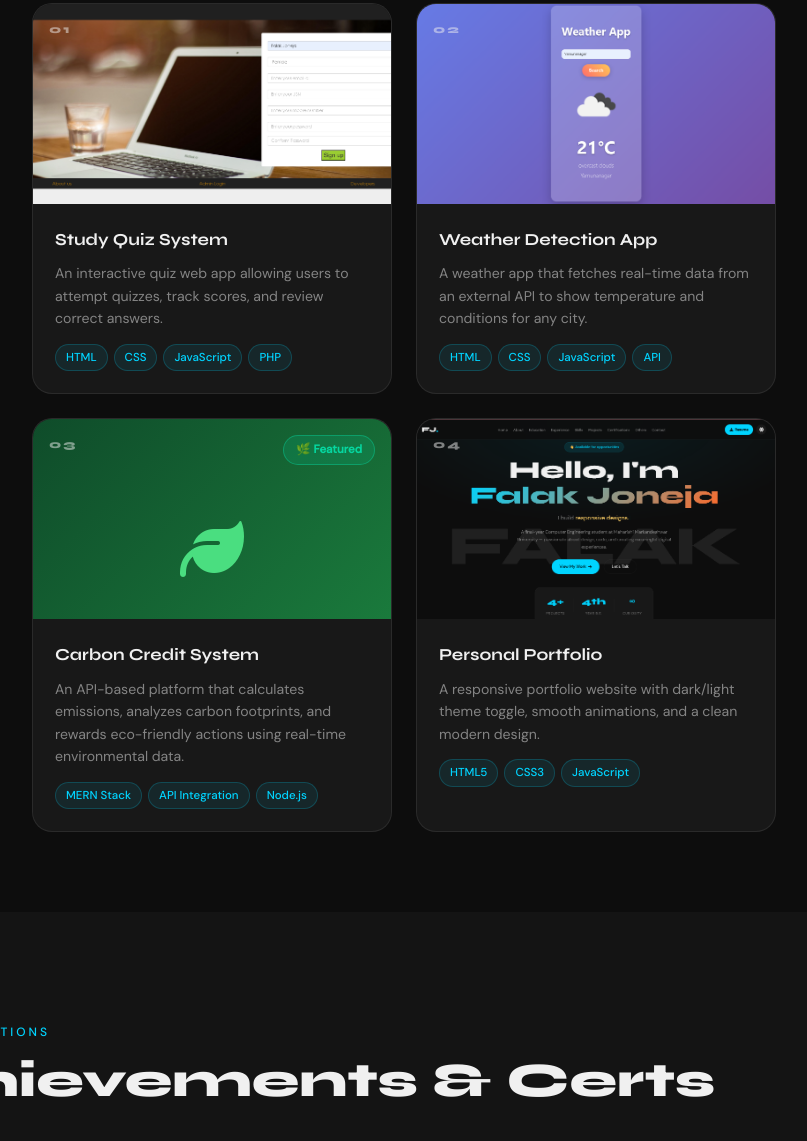
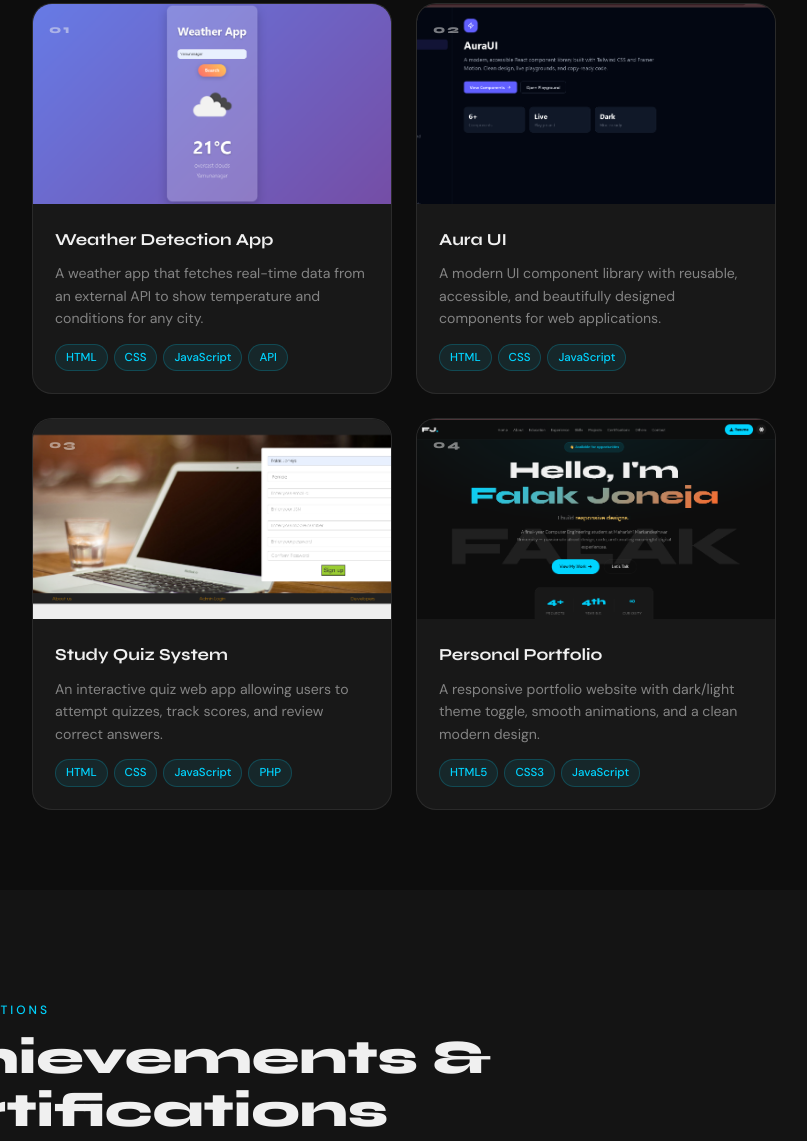
Before and after one commit to Falak2005/portfolio, a plain HTML site: page index.html in a window 1280 px wide. Shown: the part 4806-5947 px from the top of the page, without its empty margins (236-1043 px from the left). Drawn offline with Linux system fonts and the light colour scheme.

Commit message:
Update index.html

```diff
--- a/index.html
+++ b/index.html
@@ -285,6 +285,46 @@
         <div class="project-card" data-aos>
           <div class="project-number">01</div>
           <div class="project-image">
+            <img src="WEATHER DETECTION.png" alt="Weather Detection" onerror="this.parentElement.classList.add('img-fallback')">
+            <div class="project-overlay">
+              <div class="project-links">
+                <a href="https://falak-joneja-portfolio.netlify.app" target="_blank" class="btn-icon" title="View Project"><i class="fas fa-eye"></i></a>
+                <a href="https://github.com/Falak2005" target="_blank" class="btn-icon" title="View Code"><i class="fab fa-github"></i></a>
+              </div>
+            </div>
+          </div>
+          <div class="project-info">
+            <h3>Weather Detection App</h3>
+            <p>A weather app that fetches real-time data from an external API to show temperature and conditions for any city.</p>
+            <div class="project-tech">
+              <span>HTML</span><span>CSS</span><span>JavaScript</span><span>API</span>
+            </div>
+          </div>
+        </div>
+
+        <div class="project-card" data-aos>
+          <div class="project-number">02</div>
+          <div class="project-image">
+            <img src="AURAUI.png" alt="Aura UI" onerror="this.parentElement.classList.add('img-fallback')">
+            <div class="project-overlay">
+              <div class="project-links">
+                <a href="#" class="btn-icon" title="View Project"><i class="fas fa-eye"></i></a>
+                <a href="https://github.com/Falak2005" target="_blank" class="btn-icon" title="View Code"><i class="fab fa-github"></i></a>
+              </div>
+            </div>
+          </div>
+          <div class="project-info">
+            <h3>Aura UI</h3>
+            <p>A modern UI component library with reusable, accessible, and beautifully designed components for web applications.</p>
+            <div class="project-tech">
+              <span>HTML</span><span>CSS</span><span>JavaScript</span>
+            </div>
+          </div>
+        </div>
+
+        <div class="project-card" data-aos>
+          <div class="project-number">03</div>
+          <div class="project-image">
             <img src="STUDY QUIZ SYSTEM.png" alt="Study Quiz System" onerror="this.parentElement.classList.add('img-fallback')">
             <div class="project-overlay">
               <div class="project-links">
@@ -303,49 +343,12 @@
         </div>
 
         <div class="project-card" data-aos>
-          <div class="project-number">02</div>
+          <div class="project-number">04</div>
           <div class="project-image">
-            <img src="WEATHER DETECTION.png" alt="Weather Detection" onerror="this.parentElement.classList.add('img-fallback')">
+            <img src="Portfolio.png" alt="Personal Portfolio" onerror="this.parentElement.classList.add('img-fallback')">
             <div class="project-overlay">
               <div class="project-links">
-                <a href="#" class="btn-icon" title="View Project"><i class="fas fa-eye"></i></a>
-                <a href="https://github.com/Falak2005" target="_blank" class="btn-icon" title="View Code"><i class="fab fa-github"></i></a>
-              </div>
-            </div>
-          </div>
-          <div class="project-info">
-            <h3>Weather Detection App</h3>
-            <p>A weather app that fetches real-time data from an external API to show temperature and conditions for any city.</p>
-            <div class="project-tech">
-              <span>HTML</span><span>CSS</span><span>JavaScript</span><span>API</span>
-            </div>
-          </div>
-        </div>
-
-        <div class="project-card featured" data-aos>
-          <div class="project-number">03</div>
-          <div class="project-badge">🌿 Featured</div>
-          <div class="project-image img-fallback">
-            <div class="project-overlay" style="opacity:1; position:relative; height:200px; background: linear-gradient(135deg,#0f4c2a,#1a7a3c);">
-              <i class="fas fa-leaf" style="font-size:4rem; color:#4ade80; margin:auto; display:block; text-align:center; padding-top:60px;"></i>
-            </div>
-          </div>
-          <div class="project-info">
-            <h3>Carbon Credit System</h3>
-            <p>An API-based platform that calculates emissions, analyzes carbon footprints, and rewards eco-friendly actions using real-time environmental data.</p>
-            <div class="project-tech">
-              <span>MERN Stack</span><span>API Integration</span><span>Node.js</span>
-            </div>
-          </div>
-        </div>
-
-        <div class="project-card" data-aos>
-          <div class="project-number">04</div>
-          <div class="project-image">
-            <img src="PORTFOLIO.png" alt="Personal Portfolio" onerror="this.parentElement.classList.add('img-fallback')">
-            <div class="project-overlay">
-              <div class="project-links">
-                <a href="#" class="btn-icon" title="View Project"><i class="fas fa-eye"></i></a>
+                <a href="https://falak-joneja-portfolio.netlify.app" target="_blank" class="btn-icon" title="View Project"><i class="fas fa-eye"></i></a>
                 <a href="https://github.com/Falak2005" target="_blank" class="btn-icon" title="View Code"><i class="fab fa-github"></i></a>
               </div>
             </div>
@@ -367,7 +370,7 @@
   <section id="certifications" class="certifications-section">
     <div class="section-inner">
       <div class="section-label">06 — Certifications</div>
-      <h2 class="section-title">Achievements & Certs</h2>
+      <h2 class="section-title">Achievements & Certifications</h2>
       <div class="certs-grid">
         <div class="cert-card" data-aos>
           <div class="cert-icon"><i class="fas fa-cloud"></i></div>
@@ -450,14 +453,14 @@
             <h3>Interests & Hobbies</h3>
           </div>
           <div class="hobbies-grid">
+            <div class="hobby-chip"><i class="fas fa-lightbulb"></i> Exploring Tech</div>
+            <div class="hobby-chip"><i class="fas fa-puzzle-piece"></i> Problem Solving</div>
+            <div class="hobby-chip"><i class="fas fa-pen-nib"></i> Designing</div>
+            <div class="hobby-chip"><i class="fas fa-eye"></i> Visual Creativity</div>
             <div class="hobby-chip"><i class="fas fa-palette"></i> Lipan Art</div>
             <div class="hobby-chip"><i class="fas fa-music"></i> Listening Music</div>
             <div class="hobby-chip"><i class="fas fa-dancing"></i> Dance</div>
             <div class="hobby-chip"><i class="fas fa-theater-masks"></i> Cultural Activities</div>
-            <div class="hobby-chip"><i class="fas fa-lightbulb"></i> Exploring Tech</div>
-            <div class="hobby-chip"><i class="fas fa-pen-nib"></i> Designing</div>
-            <div class="hobby-chip"><i class="fas fa-puzzle-piece"></i> Problem Solving</div>
-            <div class="hobby-chip"><i class="fas fa-eye"></i> Visual Creativity</div>
           </div>
         </div>
 
```
